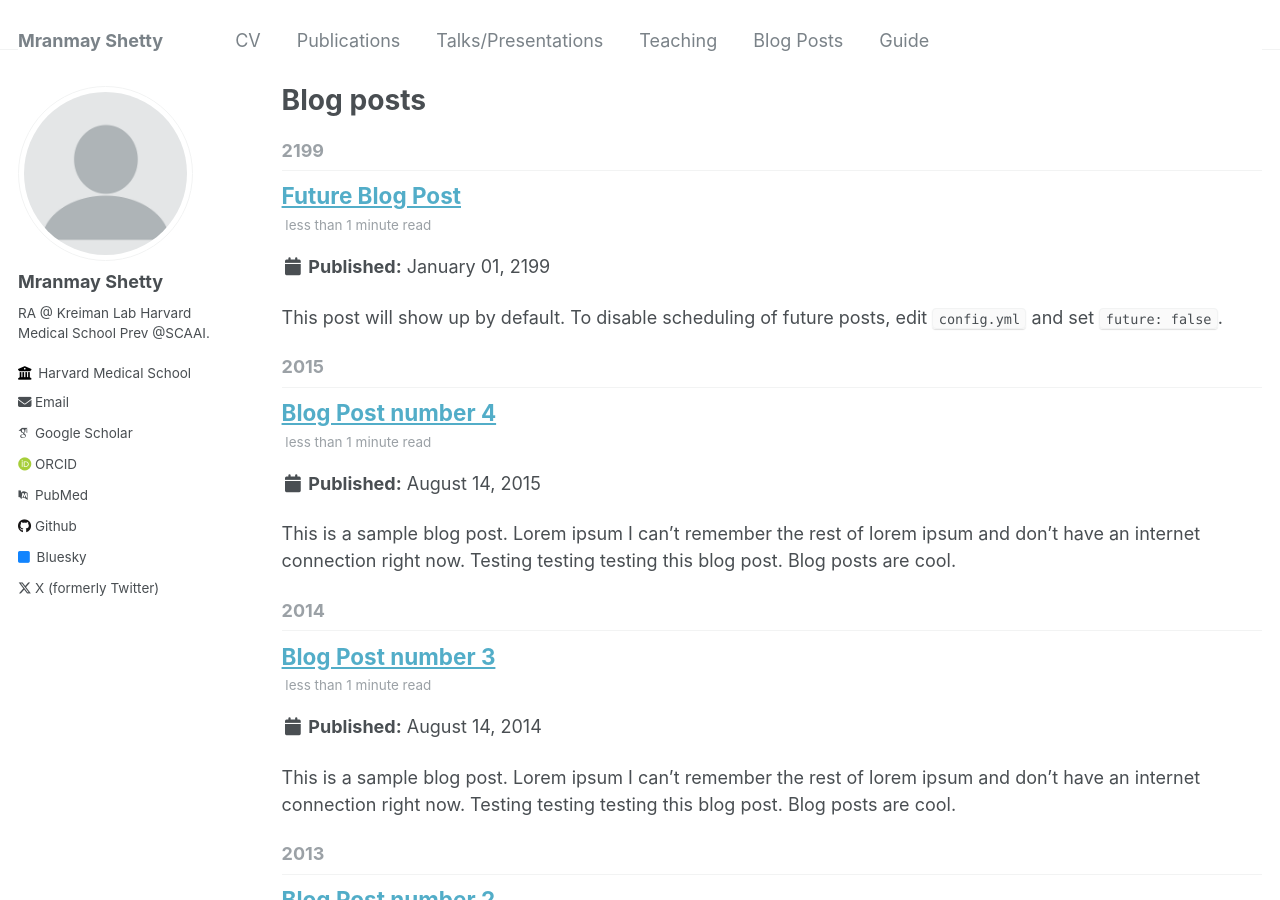
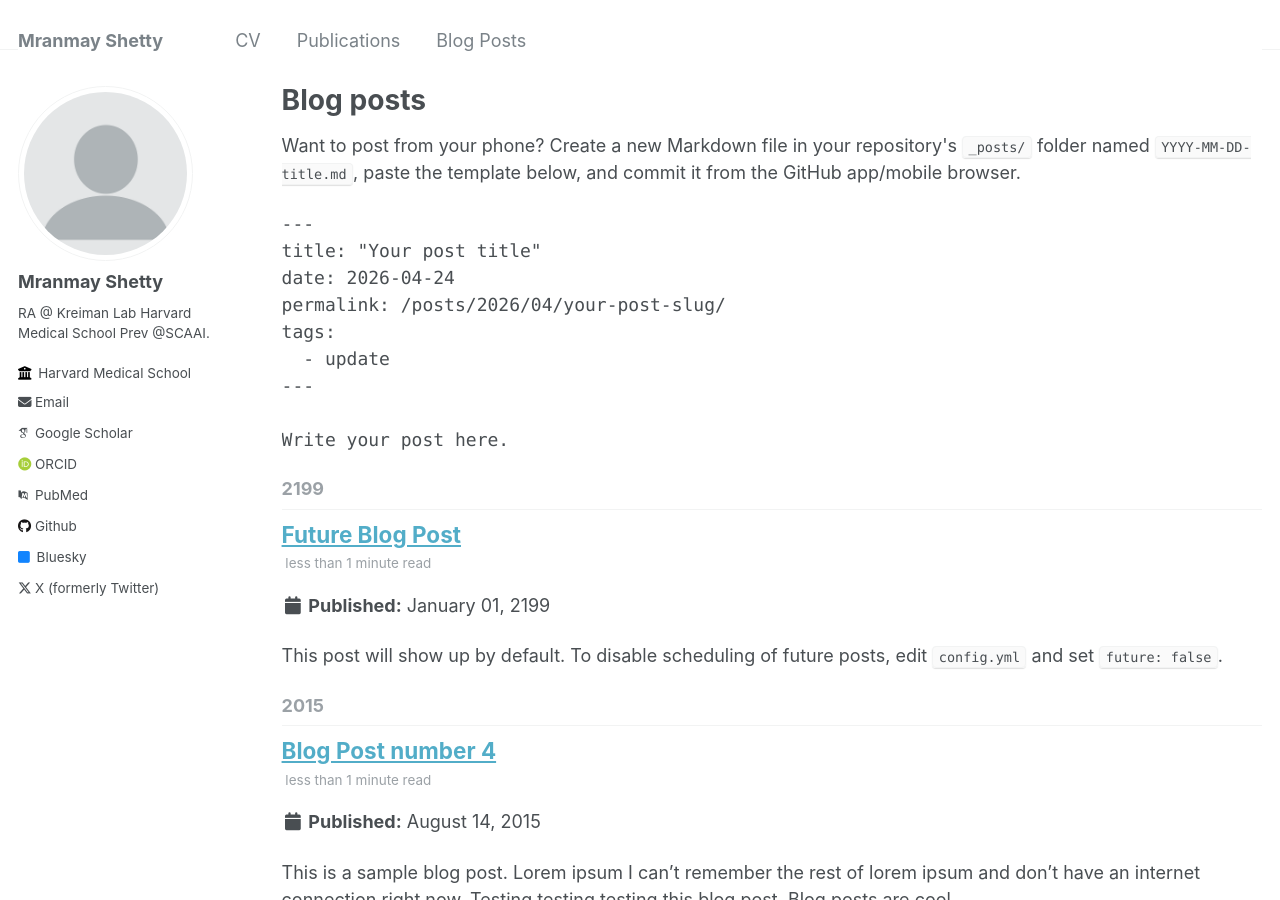
Before and after one commit to Mranmay/mranmay.github.io, a Jekyll site: the page built from _pages/year-archive.html, in a window 1280 px wide and 900 px high. Built offline with Jekyll 4.4.1, drawn with Linux system fonts in a browser that asks for light colours; some web fonts are replaced.

Commit message:
Simplify nav and add mobile-friendly blog posting guidance

```diff
--- a/_data/navigation.yml
+++ b/_data/navigation.yml
@@ -6,14 +6,5 @@ main:
   - title: "Publications"
     url: /publications/
 
-  - title: "Talks/Presentations"
-    url: /talks/
-
-  - title: "Teaching"
-    url: /teaching/
-
   - title: "Blog Posts"
     url: /year-archive/
-
-  - title: "Guide"
-    url: /markdown/
--- a/_pages/year-archive.html
+++ b/_pages/year-archive.html
@@ -8,6 +8,23 @@ redirect_from:
 ---
 
 {% include base_path %}
+
+<p>
+  Want to post from your phone? Create a new Markdown file in your repository's
+  <code>_posts/</code> folder named <code>YYYY-MM-DD-title.md</code>, paste the template below,
+  and commit it from the GitHub app/mobile browser.
+</p>
+<pre><code>---
+title: "Your post title"
+date: 2026-04-24
+permalink: /posts/2026/04/your-post-slug/
+tags:
+  - update
+---
+
+Write your post here.
+</code></pre>
+
 {% capture written_year %}'None'{% endcapture %}
 {% for post in site.posts %}
   {% capture year %}{{ post.date | date: '%Y' }}{% endcapture %}
```
